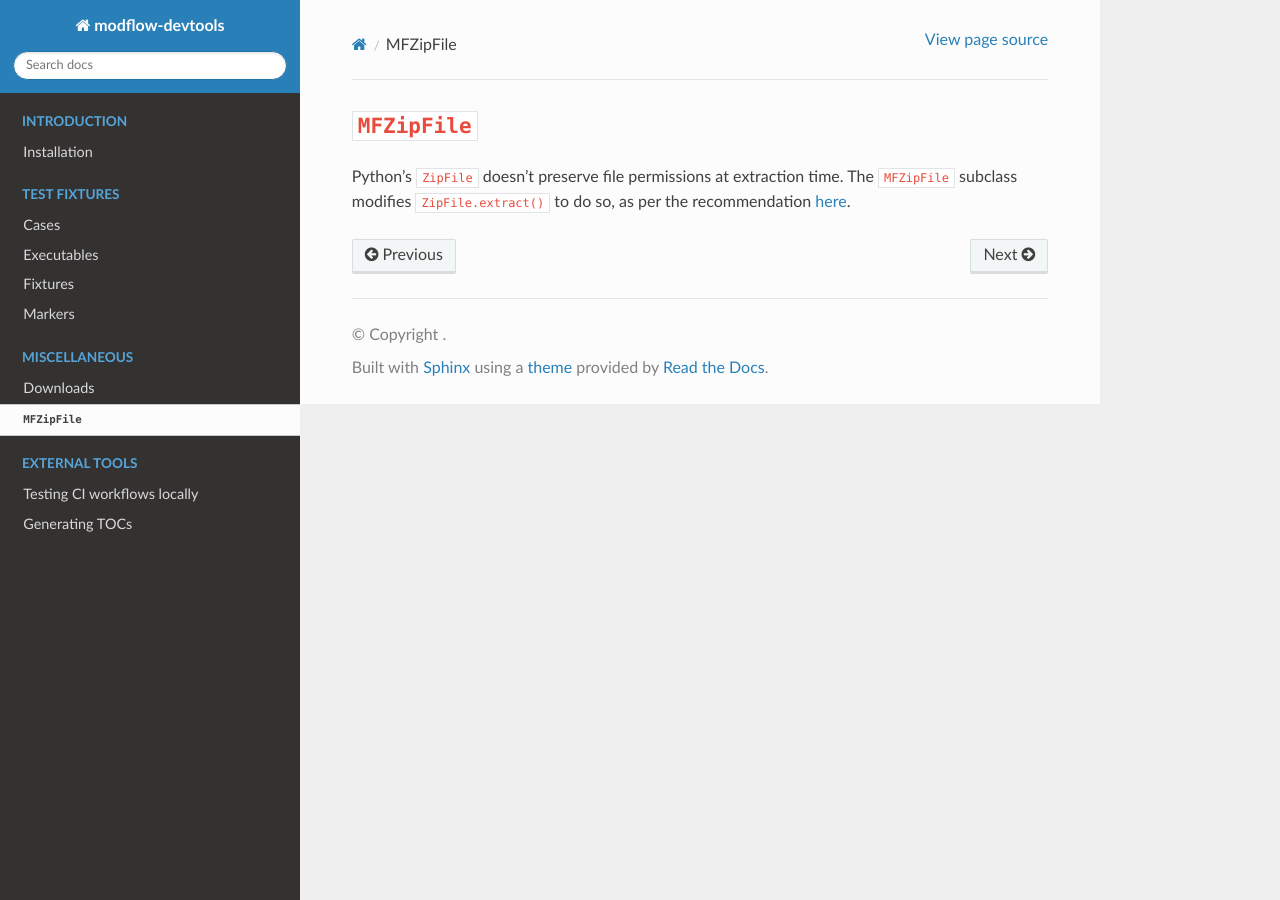
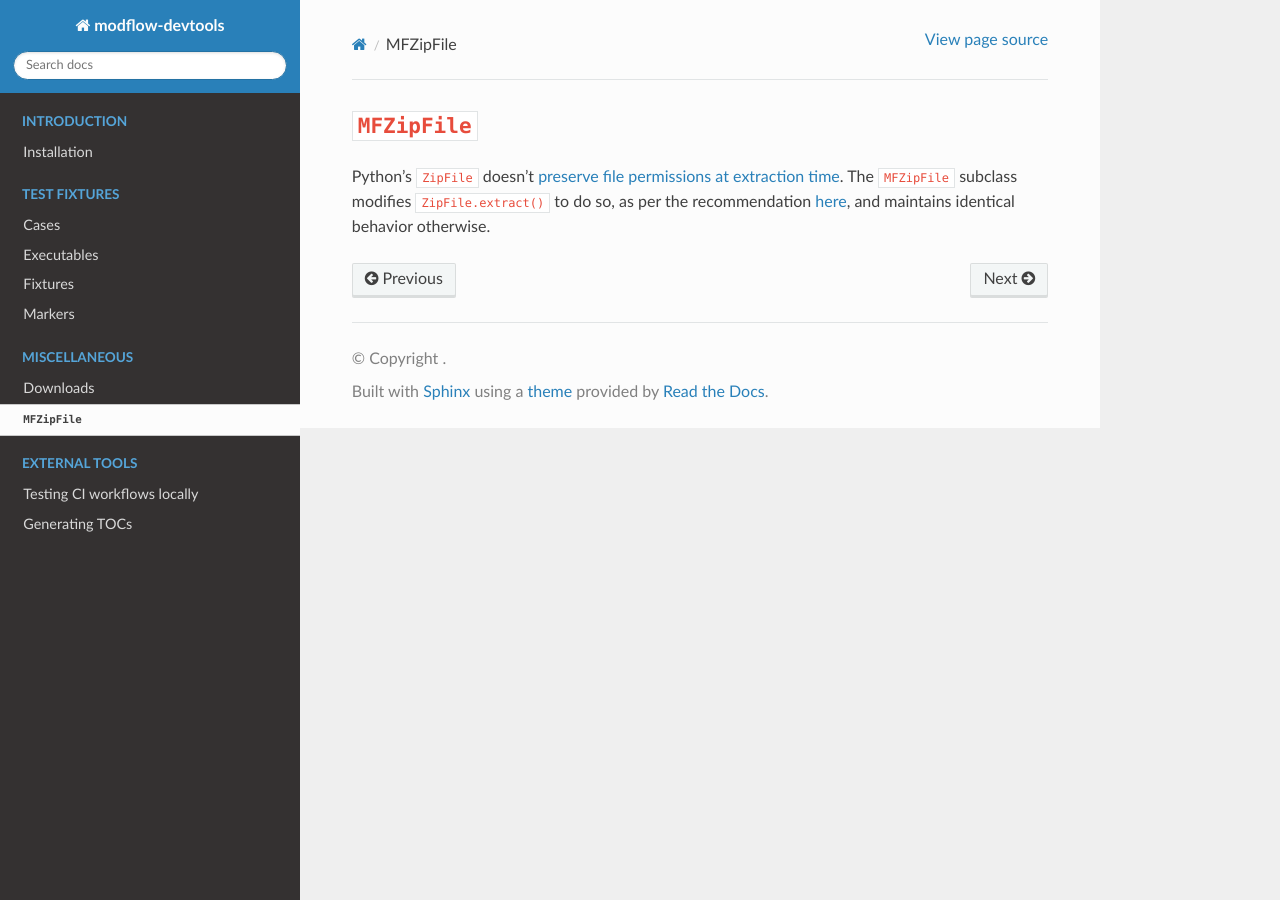
Before and after one commit to MODFLOW-USGS/modflow-devtools, a Sphinx documentation site: the page built from docs/md/zip.md, in a window 1280 px wide. Built offline with Sphinx 7.4.7 and the Read the Docs theme 2.0.0, drawn with Linux system fonts in a browser that asks for light colours.

Commit message:
docs: expand docs for MFZipFile (#58)

```diff
--- a/docs/md/zip.md
+++ b/docs/md/zip.md
@@ -1,3 +1,3 @@
 # `MFZipFile`
 
-Python's `ZipFile` doesn't preserve file permissions at extraction time. The `MFZipFile` subclass modifies `ZipFile.extract()` to do so, as per the recommendation [here](https://stackoverflow.com/questions/39296101/python-zipfile-removes-execute-permissions-from-binaries).
+Python's [`ZipFile`](https://docs.python.org/3/library/zipfile.html) doesn't [preserve file permissions at extraction time](https://bugs.python.org/issue15795). The `MFZipFile` subclass modifies `ZipFile.extract()` to do so, as per the recommendation [here](https://stackoverflow.com/questions/39296101/python-zipfile-removes-execute-permissions-from-binaries), and maintains identical behavior otherwise.
```
Also changed, not shown: README.md (+1 -1 lines).
